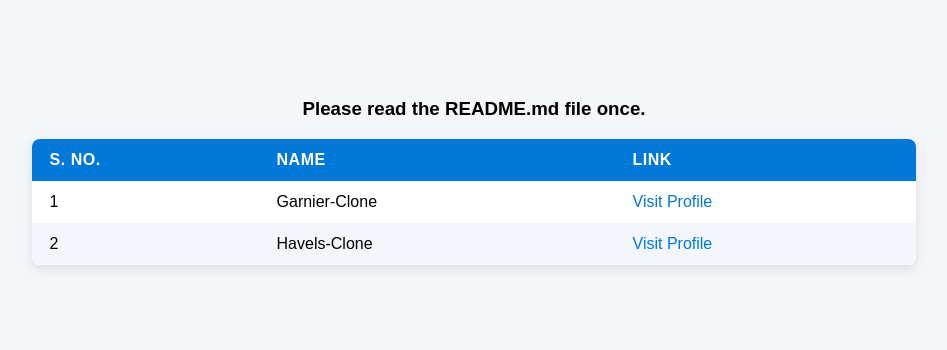
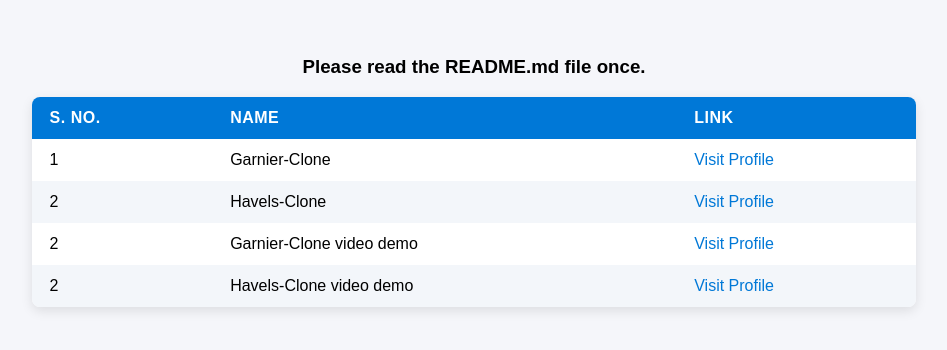
Before and after one commit to nikhil0m/Diwali2025, a plain HTML site: page Table/index.html in a window 1280 px wide. Shown: the part 236-586 px from the top of the page, without its empty margins (166-1113 px from the left). Drawn offline with Linux system fonts and the light colour scheme.

Commit message:
change in table file

```diff
--- a/Table/index.html
+++ b/Table/index.html
@@ -80,7 +80,17 @@
       <tr>
         <td>2</td>
         <td>Havels-Clone</td>
-        <td><a href="https://havels-clone.netlify.app/" target="_blank">Visit Profile</a></td>
+        <td><a href="https://havells-clone.netlify.app/" target="_blank">Visit Profile</a></td>
+      </tr>
+      <tr>
+        <td>2</td>
+        <td>Garnier-Clone video demo</td>
+        <td><a href="https://www.youtube.com/watch?v=lKmg01vsMqo" target="_blank">Visit Profile</a></td>
+      </tr>
+      <tr>
+        <td>2</td>
+        <td>Havels-Clone video demo</td>
+        <td><a href="https://www.youtube.com/watch?v=GHwvhlj0vG8" target="_blank">Visit Profile</a></td>
       </tr>
     </tbody>
   </table>
```
